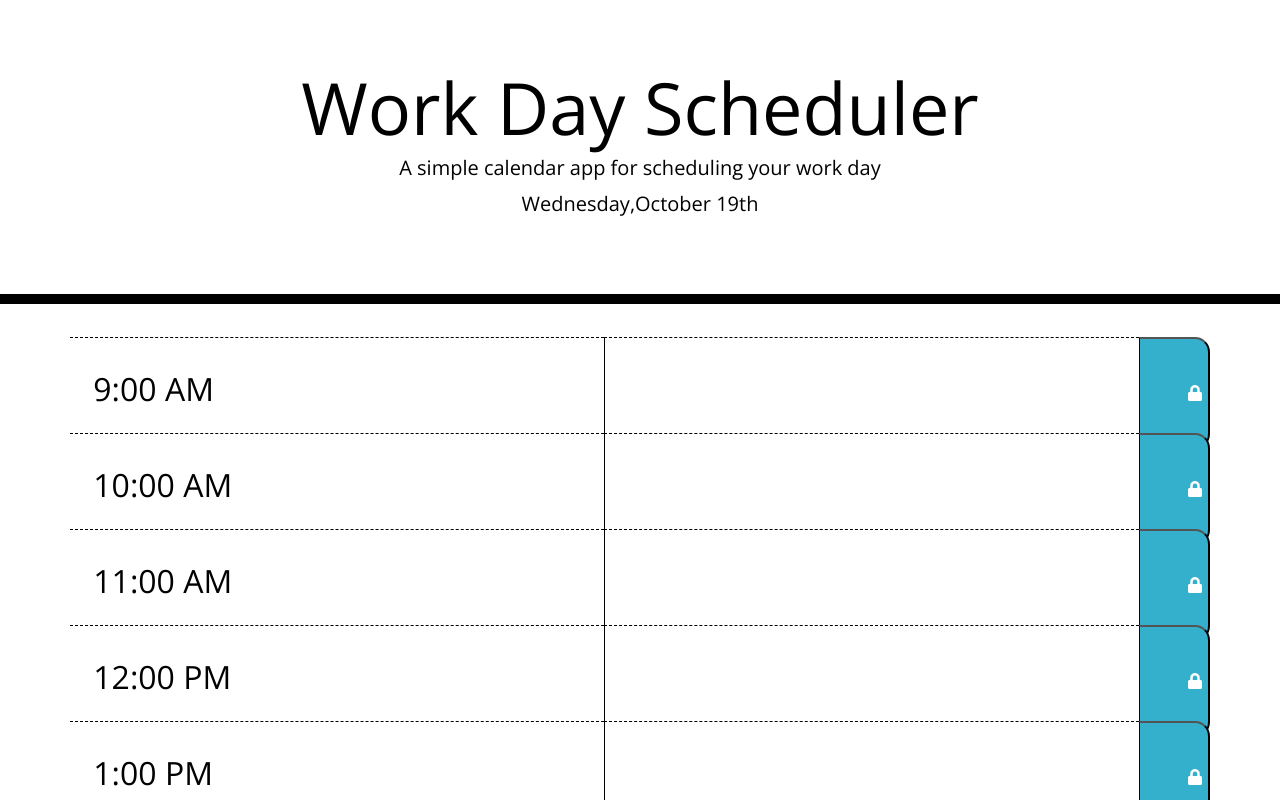
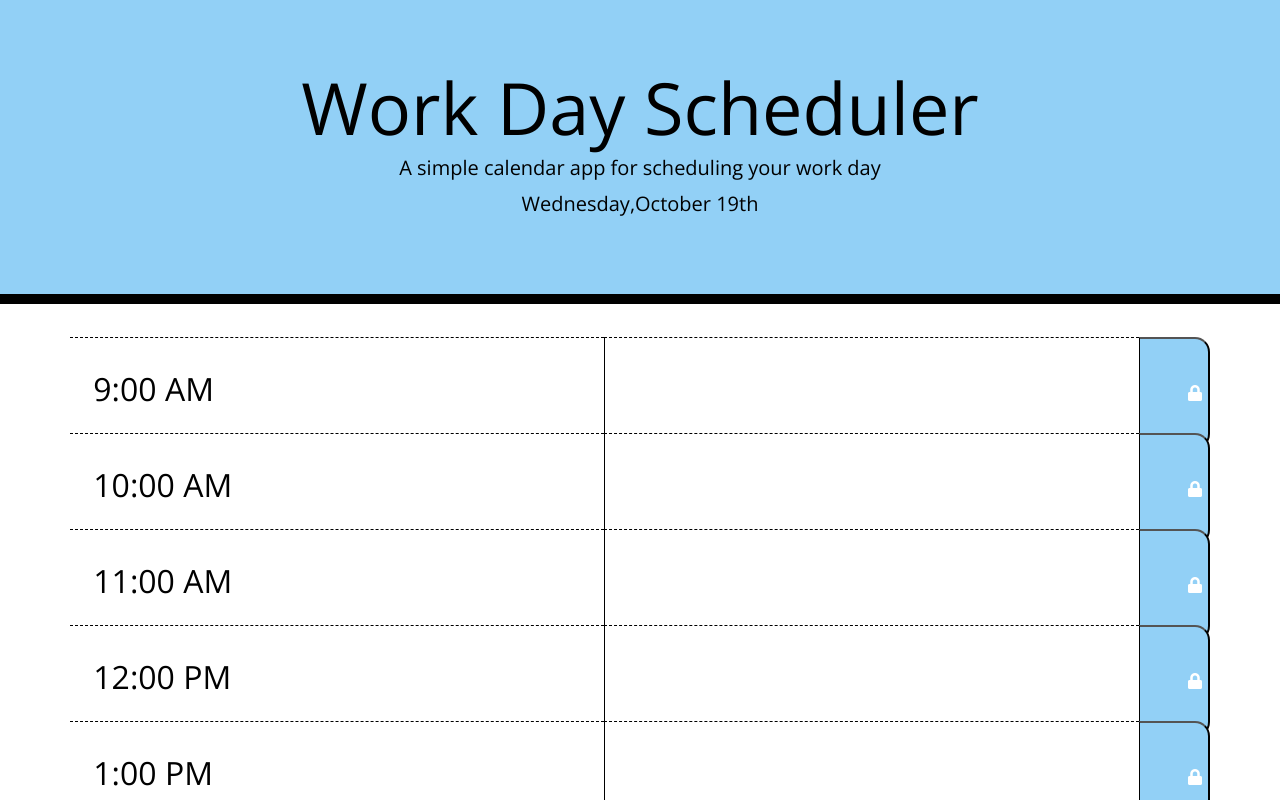
Before and after one commit to CinYP/Calendar.WorkDay, a plain HTML site: page index.html in a window 1280 px wide. Shown: the top 800 px of the page. Drawn offline with nearby package versions, Linux system fonts and the light colour scheme.

Commit message:
Style updates to jumbotron and buttons

```diff
--- a/assets/style.css
+++ b/assets/style.css
@@ -15,7 +15,7 @@ textarea {
 
 .jumbotron {
   text-align: center;
-  background-color: transparent;
+  background-color: #92d0f6;
   color: black;
   border-radius: 0;
   border-bottom: 10px solid black;
@@ -62,7 +62,7 @@ textarea {
   border-left: 1px solid black;
   border-top-right-radius: 15px;
   border-bottom-right-radius: 15px;
-  background-color: #34b0cc;
+  background-color:  #92d0f6;
   color: white;
 }
 
```
